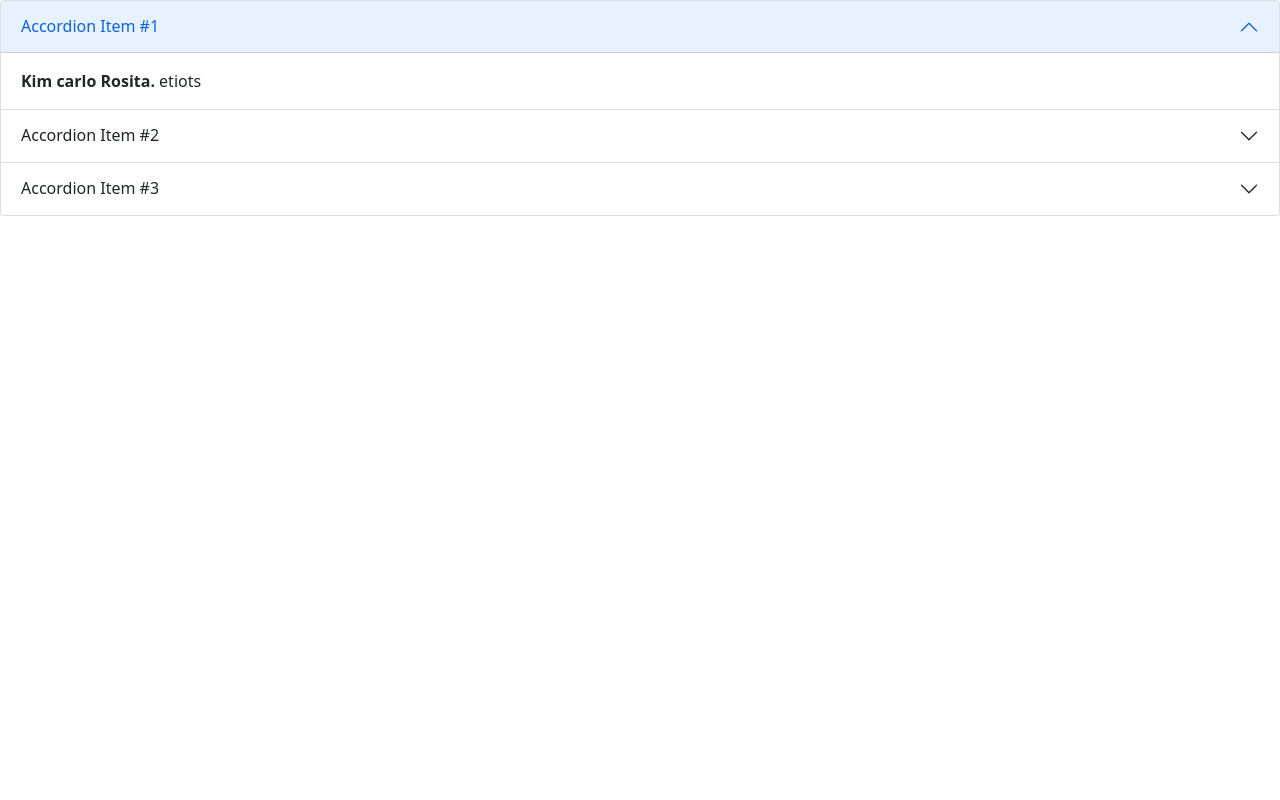
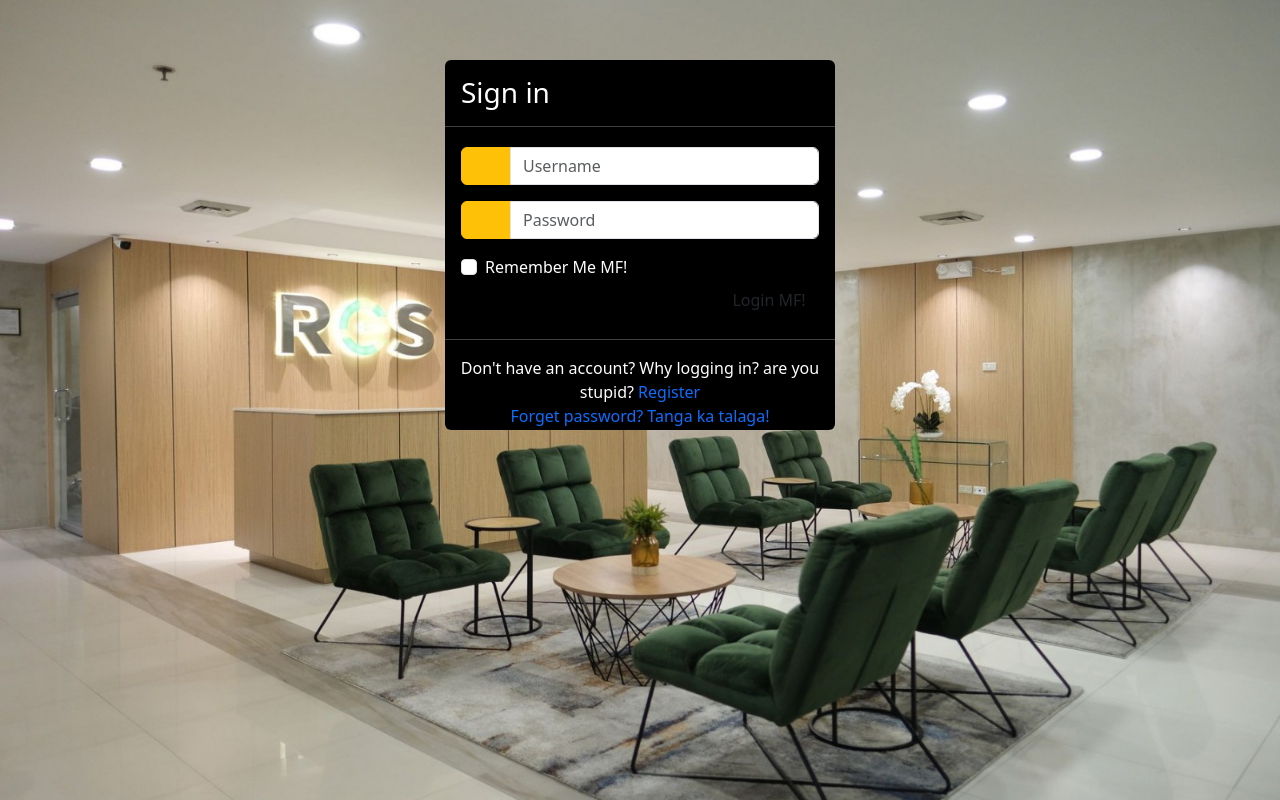
Before and after one commit to kcrosita23/hvgjfvghjcfghjvghj, a plain HTML site: page index.html in a window 1280 px wide. Drawn offline with nearby package versions, Linux system fonts and the light colour scheme.

Commit message:
first edit

```diff
--- a/index.html
+++ b/index.html
@@ -1,56 +1,71 @@
+<!doctype html>
 <html lang="en">
   <head>
-    <meta charset="UTF-8">
-    <meta name="viewport" content="width=device-width, initial-scale=1.0">
-    <link href="https://cdn.jsdelivr.net/npm/bootstrap@5.0.2/dist/css/bootstrap.min.css"
+    <meta charset="utf-8">
+    <meta name="viewport" content="width=device-width, initial-scale=1">
+    <title> RGS Login </title>
+    <link href="https://cdn.jsdelivr.net/npm/bootstrap@5.3.3/dist/css/bootstrap.min.css"
     rel="stylesheet"
-    integrity="sha384-EVSTQN3/azprG1Anm3QDgpJLIm9Nao0Yz1ztcQTwFspd3yD65VohhpuuCOmLASjC"
+    integrity="sha384-QWTKZyjpPEjISv5WaRU9OFeRpok6YctnYmDr5pNlyT2bRjXh0JMhjY6hW+ALEwIH"
     crossorigin="anonymous">
-
-    <title> Title Document </title>
+    <link href="https://cdn.jsdelivr.net/npm/bootstrap@5.3.3/dist/css/bootstrap.min.css"
+    rel="stylesheet">
+    </head>
   </head>
   <body>
-    <div class="accordion" id="accordionExample">
-  <div class="accordion-item">
-    <h2 class="accordion-header" id="headingOne">
-      <button class="accordion-button" type="button" data-bs-toggle="collapse" data-bs-target="#collapseOne" aria-expanded="true" aria-controls="collapseOne">
-        Accordion Item #1
+    <style>
+      body {
+      background-image: url('images/loginscreen.jpg');
+      background-size: cover;
+      background-position: center center;
+      background-attachment: fixed;
+      height: 100%;
+      }
+    </style>
+
+    <div class="mx-auto rounded text-white"
+    style="background-color: black; height: 370px; width: 390px; margin: 60px;">
+      <h3 class="px-3 pt-3"> Sign in </h3>
+      <hr>
+       <form class="px-3 py-1">
+            <div class="input-group mb-3">
+              <span class="input-group-text bg-warning border border-warning" style="width: 50px;">
+                <i class="fas fa-user"></i>
+              </span>
+                <input type="text" class="form-control" placeholder="Username" name="username">
+            </div>
+            <div class="input-group mb-3">
+              <span class="input-group-text bg-warning border border-warning" style="width: 50px;">
+                <i class="fas fa-key"></i>
+              </span>
+                <input type="password" class="form-control" placeholder="Password" name="password">
+            </div>
+
+            <div class="form-check">
+              <input class="form-check-input" type="checkbox" id="flexCheckDefault" name="remember">
+              <label class="form-check-label" for="flexCheckDefault">
+                Remember Me MF!
+              </label>
+            </div>
+            <div class="d-flex justify-content-end">
+              <button type="default" class="btn btn-warrning" style="width: 100px;">
+                Login MF!
               </button>
-    </h2>
-    <div id="collapseOne" class="accordion-collapse collapse show" aria-labelledby="headingOne" data-bs-parent="#accordionExample">
-      <div class="accordion-body">
-        <strong>Kim carlo Rosita.</strong> etiots
             </div>
-    </div>
-  </div>
-  <div class="accordion-item">
-    <h2 class="accordion-header" id="headingTwo">
-      <button class="accordion-button collapsed" type="button" data-bs-toggle="collapse" data-bs-target="#collapseTwo" aria-expanded="false" aria-controls="collapseTwo">
-        Accordion Item #2
-      </button>
-    </h2>
-    <div id="collapseTwo" class="accordion-collapse collapse" aria-labelledby="headingTwo" data-bs-parent="#accordionExample">
-      <div class="accordion-body">
-        <strong>This is the second item's accordion body.</strong> It is hidden by default, until the collapse plugin adds the appropriate classes that we use to style each element. These classes control the overall appearance, as well as the showing and hiding via CSS transitions. You can modify any of this with custom CSS or overriding our default variables. It's also worth noting that just about any HTML can go within the <code>.accordion-body</code>, though the transition does limit overflow.
-      </div>
-    </div>
-  </div>
-  <div class="accordion-item">
-    <h2 class="accordion-header" id="headingThree">
-      <button class="accordion-button collapsed" type="button" data-bs-toggle="collapse" data-bs-target="#collapseThree" aria-expanded="false" aria-controls="collapseThree">
-        Accordion Item #3
-      </button>
-    </h2>
-    <div id="collapseThree" class="accordion-collapse collapse" aria-labelledby="headingThree" data-bs-parent="#accordionExample">
-      <div class="accordion-body">
-        <strong>This is the third item's accordion body.</strong> It is hidden by default, until the collapse plugin adds the appropriate classes that we use to style each element. These classes control the overall appearance, as well as the showing and hiding via CSS transitions. You can modify any of this with custom CSS or overriding our default variables. It's also worth noting that just about any HTML can go within the <code>.accordion-body</code>, though the transition does limit overflow.
-      </div>
-    </div>
+       </form>
+       <hr>
+       <div class="text-center">
+        Don't have an account? Why logging in? are you stupid? <a href="#" class="text-decoration-none"> Register </a>
+        <br>
+        <a href="#" class="text-decoration-none"> Forget password? Tanga ka talaga!</a>
        </div>
     </div>
 
-    <script src="https://cdn.jsdelivr.net/npm/bootstrap@5.0.2/dist/js/bootstrap.bundle.min.js"
-    integrity="sha384-MrcW6ZMFYlzcLA8Nl+NtUVF0sA7MsXsP1UyJoMp4YLEuNSfAP+JcXn/tWtIaxVXM"
+
+
+
+    <script src="https://cdn.jsdelivr.net/npm/bootstrap@5.3.3/dist/js/bootstrap.bundle.min.js"
+    integrity="sha384-YvpcrYf0tY3lHB60NNkmXc5s9fDVZLESaAA55NDzOxhy9GkcIdslK1eN7N6jIeHz"
     crossorigin="anonymous"></script>
   </body>
 </html>
```
Also changed, not shown: images/loginscreen.jpg (added). Lines whose indentation alone changed are shown as unchanged.
